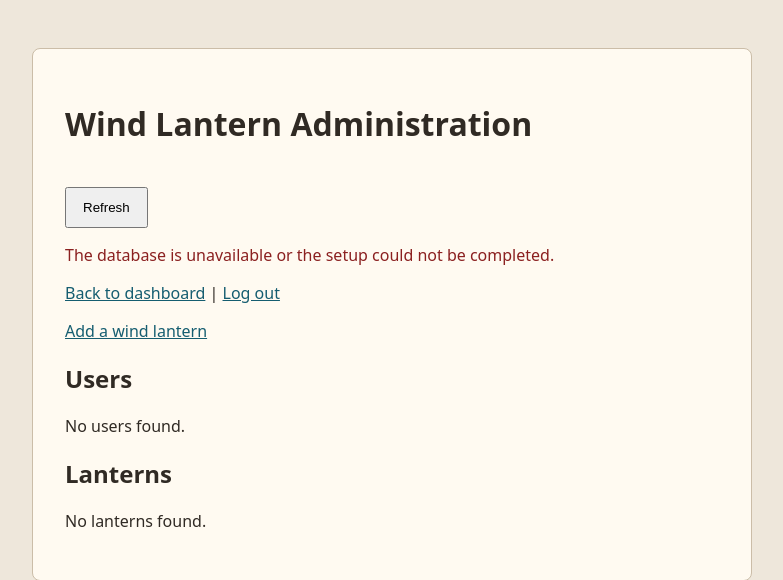
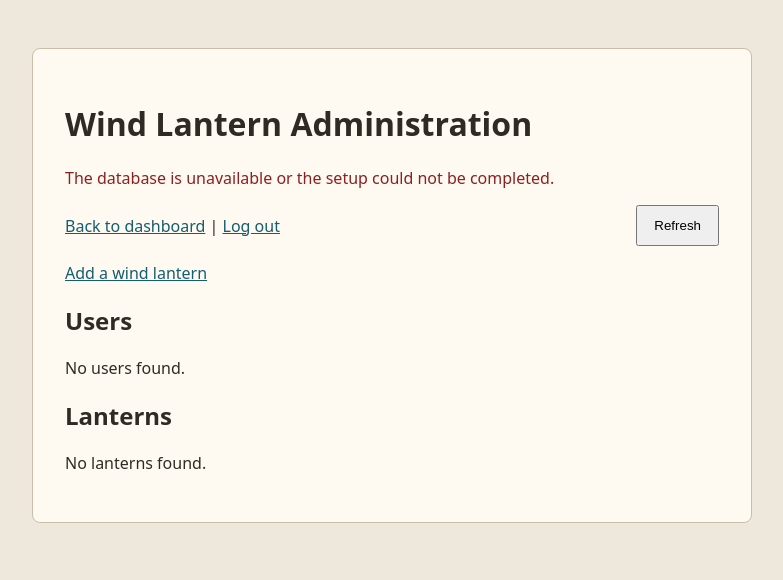
Before and after one commit to faludi/wind-lantern, a PHP site: page /admin.php in a window 1280 px wide. Shown: the top 580 px of the page, without its empty margins (248-1031 px from the left). Run offline with PHP 8.4, Linux system fonts and the light colour scheme.

Commit message:
Add navigation and refresh button to Wind Lantern Administration page

```diff
--- a/html/admin.php
+++ b/html/admin.php
@@ -157,12 +157,13 @@ a { color: #155d70; }
 table { width: 100%; border-collapse: collapse; margin-top: 1rem; }
 th, td { padding: .75rem 0; border-bottom: 1px solid #cbbda8; text-align: left; vertical-align: top; }
 small { color: #645a50; }
+.admin-nav { display: flex; justify-content: space-between; align-items: center; gap: 1rem; }
+.admin-nav p, .admin-nav button { margin: 0; }
 </style>
 </head>
 <body>
 <main>
 <h1>Wind Lantern Administration</h1>
-<button type="button" onclick="window.location.replace(window.location.pathname + window.location.search)">Refresh</button>
 <?php foreach ($errors as $error): ?><p class="error"><?= htmlspecialchars($error) ?></p><?php endforeach; ?>
 <?php if ($success): ?><p class="success"><?= htmlspecialchars($success) ?></p><?php endif; ?>
 <?php if (!$hasUsers): ?>
@@ -175,7 +176,10 @@ small { color: #645a50; }
 <button type="submit">Create administrator</button>
 </form>
 <?php else: ?>
+<div class="admin-nav">
 <p><a href="index.php">Back to dashboard</a> | <a href="index.php?logout=1">Log out</a></p>
+<button type="button" onclick="window.location.replace(window.location.pathname + window.location.search)">Refresh</button>
+</div>
 <?php if ($selectedUser): ?>
 <p><a href="admin.php">Back to users and lanterns</a></p>
 <h2>Edit user</h2>
```
